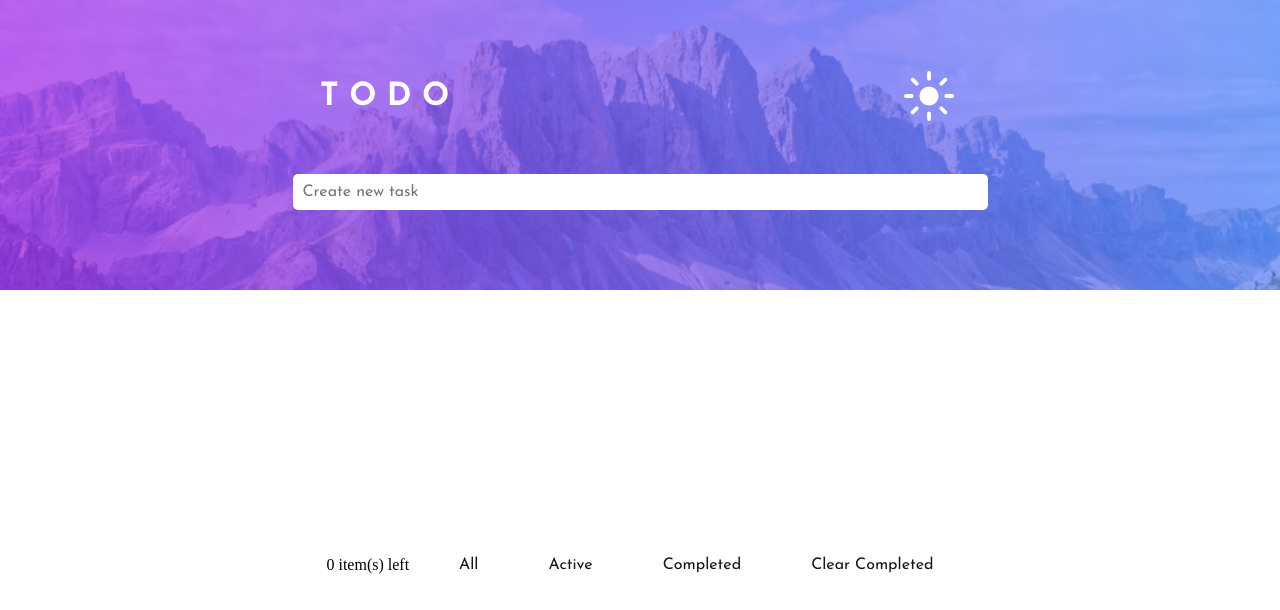
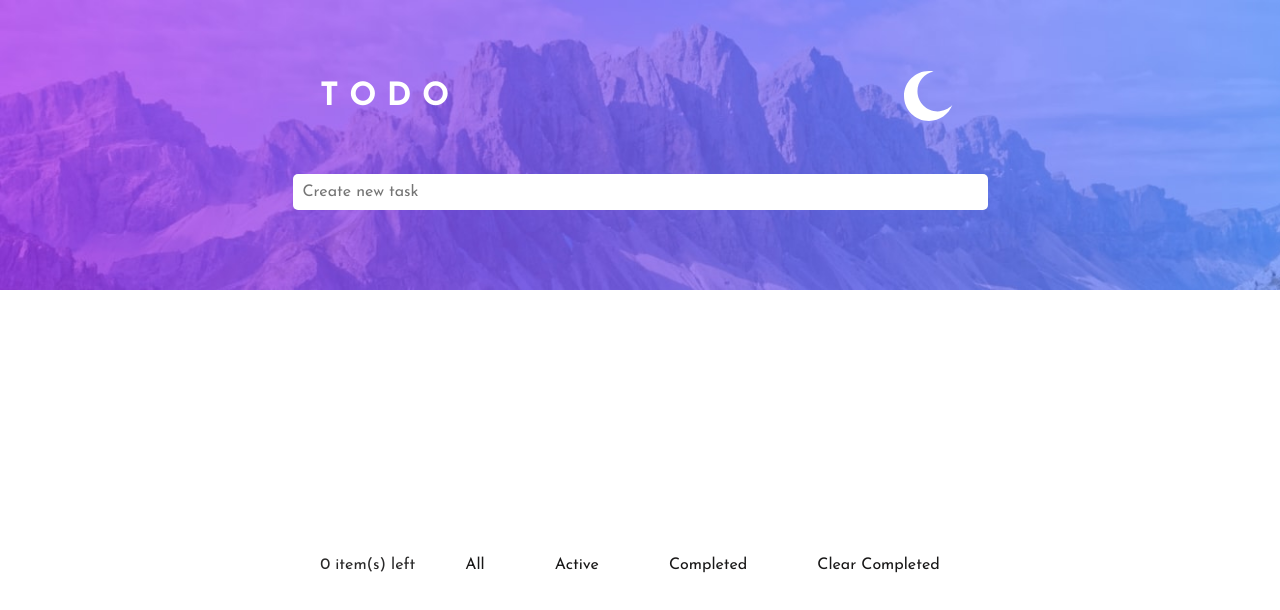
Before and after one commit to Jeff-drew/todo-app, a plain HTML site: page index.html in a window 1280 px wide. Drawn offline with nearby package versions, Linux system fonts and the light colour scheme.

Commit message:
modified changes

```diff
--- a/index.html
+++ b/index.html
@@ -17,7 +17,7 @@
     <div class="header-top">
       <h1>T O D O</h1>
       <button class="toggle-button" onclick="myFunction()">
-        <img src="images/icon-sun.svg" alt="Light Mode Icon">
+        <img src="images/icon-moon.svg" alt="Light Mode Icon">
       </button>
     </div>
     <div class="header-bottom">
@@ -26,11 +26,9 @@
   </div>
 
 
-
   <div id = "todo-list-container">
     <ul id = "todo-list">
     </ul>
-
 
 
     <div id="button-container">
@@ -42,10 +40,6 @@
     </div>
   </div>
 
-
-
-
-
   <script type ="text/javascript" src="script.js"></script>
 
 </body>
--- a/script.js
+++ b/script.js
@@ -1,4 +1,3 @@
-
 // Retrieve elements with the close class
 var closebtns = document.getElementsByClassName("close");
 var i;
--- a/style.css
+++ b/style.css
@@ -11,8 +11,10 @@ body {
   align-items: center;
   justify-content: center;
   height: 50vh;
-  color: black;
+  color: rgb(41, 40, 40);
+  font-family: 'Josefin Sans' , sans-serif;
 }
+
 #todo-list {
   margin:20px;
   padding: 50px;
@@ -25,14 +27,13 @@ body {
 }
 
 /*******************************************************************************/
-/*margins and padding for the list */
+/*styling for the list */
 ul {
   margin:20px;
   padding: 50px;
   width: 500px;
+}
 
-}
-/* Style the list items */
 ul li {
   list-style: none;
   font-size: 18px;
@@ -58,10 +59,6 @@ ul li::before {
   top: 17px;
   left: 8px;
 }
-/* Darker background-color on hover
-ul li:hover {
-  background: hsl(236, 33%, 92%)
-}*/
 
 /* When clicked on, add a background color and strike out text */
  li.checked {
@@ -71,9 +68,7 @@ ul li:hover {
 
 /* "checked" mark when clicked*/
 li.checked::before {
- /* background-color: transparent;*/
   background-image: url(images/correct-checkbox.png);
- /* background-size: cover;*/
 }
 /* Style the close button */
 .close {
@@ -90,16 +85,6 @@ li.checked::before {
 /* header style*/
 .header {
   background-image: url(images/bg-desktop-light.jpg);
- /* padding: 60px;
-  color: white;
-  text-align: right;
-  font-family: "Josefin Sans", sans-serif;
-  height:10%;
-  display: flex;
-  flex-direction: column;
-  justify-content: space-between;
-  align-items: flex-start;
-  background-size: cover;*/
   background-size: cover;
   height: 270px;
   display: flex;
@@ -175,9 +160,11 @@ input {
   transition: 0.3s;
   border-radius: 0;
 }
+
 .addBtn:hover {
   background-color: #4f71da;
 }
+
 #clear-completed-button {
   border: none;
   outline: none;
@@ -190,6 +177,7 @@ input {
   background: transparent;
   font-family: 'Josefin Sans', sans-serif;
 }
+
 #clear-completed-button:active {
   color: blue;
 }
@@ -205,6 +193,7 @@ input {
   background: transparent;
   font-family: 'Josefin Sans', sans-serif;
 }
+
 #completed-button:active {
   color: blue;
 }
@@ -221,6 +210,7 @@ input {
   background: transparent;
   font-family: 'Josefin Sans', sans-serif;
 }
+
 #active-button:active {
   color: blue;
 }
@@ -237,6 +227,7 @@ input {
   background: transparent;
   font-family: 'Josefin Sans', sans-serif;
 }
+
 #all-button:active {
   color: blue;
 }
@@ -250,7 +241,7 @@ input {
 }
 
 
-/***************************************************************************************************/
+/**************************************************************/
 /* Light theme styles */
 .light-mode {
   background-color: hsl(0, 0%, 98%);
@@ -260,7 +251,6 @@ input {
   max-width: 1440px;
   margin: 0 auto;
 }
-
 
 /* Dark theme styles */
 
@@ -273,6 +263,7 @@ input {
   max-width: 1440px;
   margin: 0 auto;
 }
+
 .dark-mode .todo-list-container {
   color: hsl(234, 39%, 85%);
 }
@@ -284,6 +275,7 @@ input {
   background-color: hsl(230, 24%, 19%);
   color:hsl(233, 11%,84%)
 }
+
 .dark-mode .toggle-button{
   border: none;
     background: none;
@@ -291,7 +283,7 @@ input {
     cursor: pointer;
     margin-left: 10px;
 }
-/* Button container styles when toggle button is clicked */
+/* Button container styles when toggle button is clicked - for the dark mode */
 .dark-mode ul li {
   color: hsl(234, 39%, 85%);
   background-color: hsl(235, 24%, 19%);
@@ -327,12 +319,9 @@ input {
 {
   width: 50px;
   height: 50px;
+
 }
 
-/*Dragging styles*/
-.dragging {
-opacity: 0.5;
-}
 
 .over {
 background-color: lightgray;
```
Also changed, not shown: 1 other file. Lines whose indentation alone changed are shown as unchanged.
